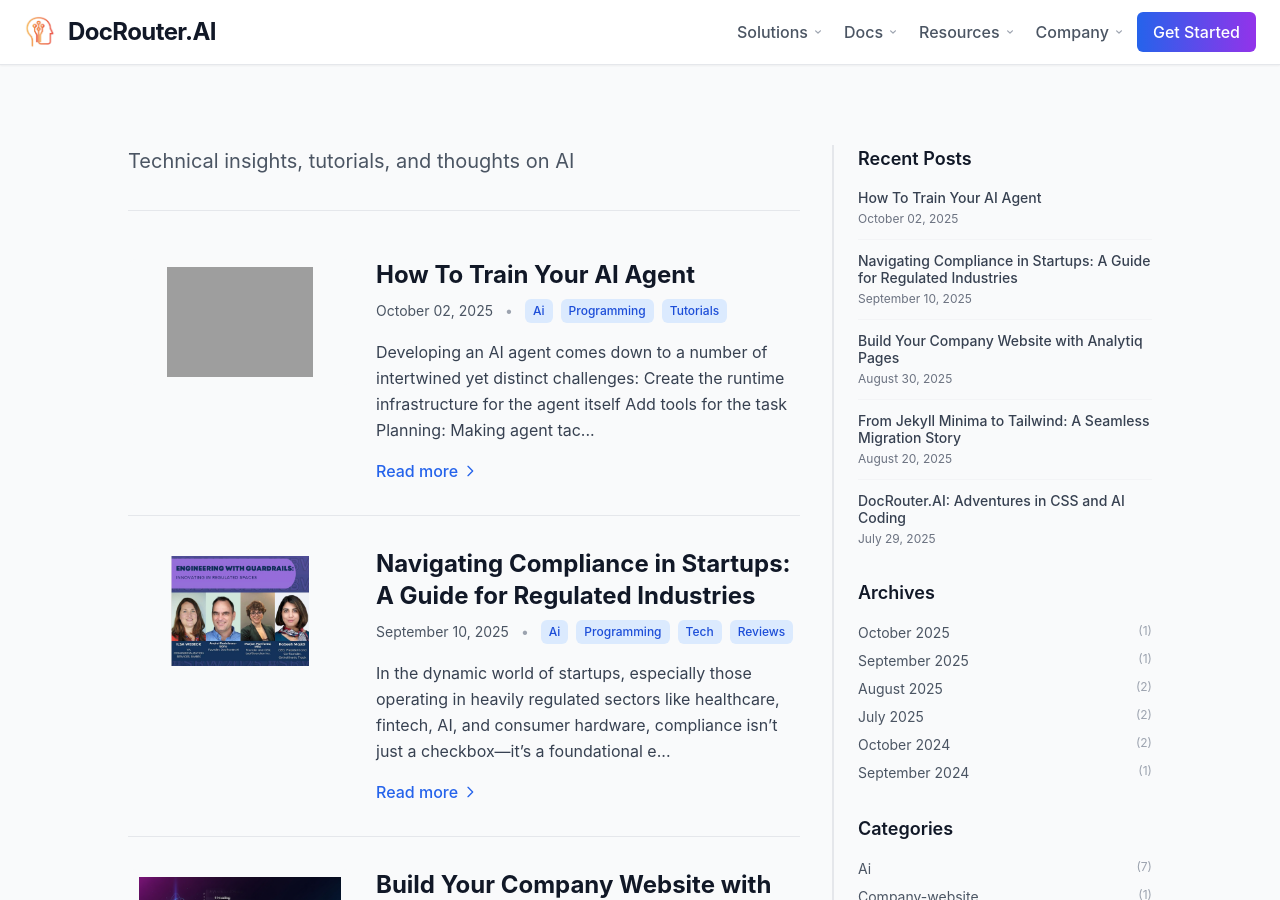
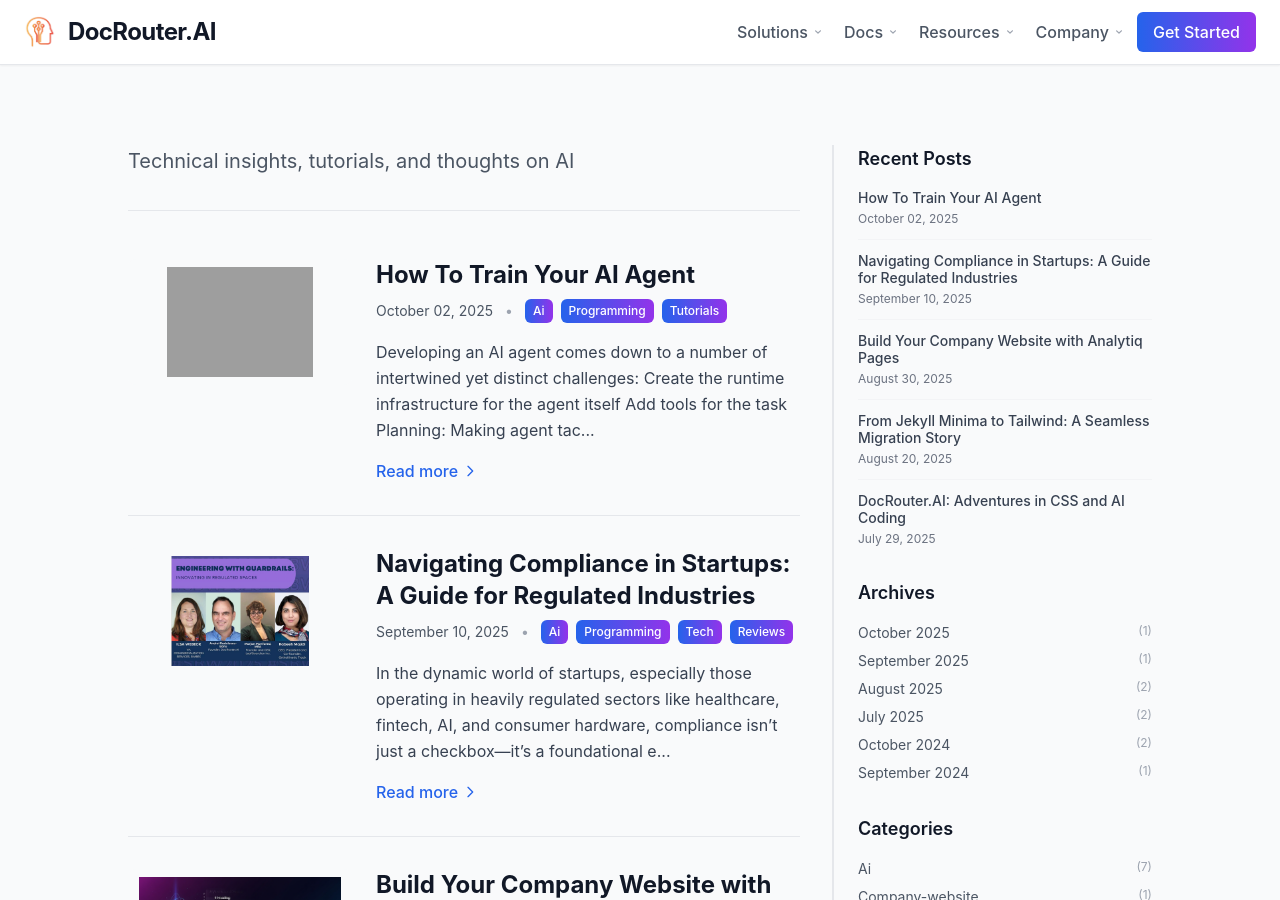
Before and after one commit to analytiq-hub/docrouter.github.io, a Jekyll site: the page built from blog/index.html, in a window 1280 px wide and 900 px high. Built offline with Jekyll 4.4.1, drawn with Linux system fonts in a browser that asks for light colours; nearby versions of some CDN libraries; the list of posts is cut into pages by our own code; grey boxes are pictures that could not be loaded.

Commit message:
Update blog tags and pagination to use gradient theme

```diff
--- a/blog/index.html
+++ b/blog/index.html
@@ -45,7 +45,7 @@
                                         <span class="text-gray-400">•</span>
                                         <div class="flex flex-wrap gap-2">
                                             {% for category in post.categories %}
-                                                <span class="bg-blue-100 text-blue-700 px-2 py-1 rounded-md text-xs font-medium">
+                                                <span class="bg-gradient-to-r from-blue-600 to-purple-600 text-white px-2 py-1 rounded-md text-xs font-medium">
                                                     {{ category | replace: '_', ' ' | capitalize }}
                                                 </span>
                                             {% endfor %}
@@ -99,7 +99,7 @@
                         <div class="flex items-center gap-2">
                             {% for page in (1..paginator.total_pages) %}
                                 {% if page == paginator.page %}
-                                    <span class="px-3 py-2 text-sm font-medium text-white bg-blue-600 rounded-md">
+                                    <span class="px-3 py-2 text-sm font-medium text-white bg-gradient-to-r from-blue-600 to-purple-600 rounded-md">
                                         {{ page }}
                                     </span>
                                 {% elsif page == 1 %}
```
